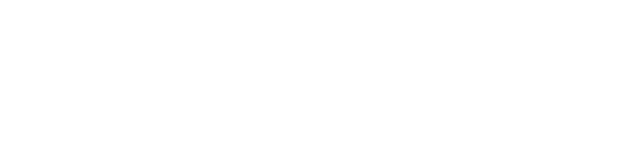
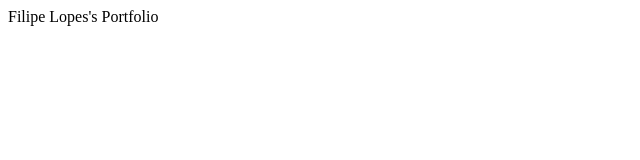
Before and after one commit to filipelopes2020/filipelopes.github.io, a plain HTML site: page index.html in a window 1280 px wide. Shown: the whole page, without its empty margins (0-640 px from the left). Drawn offline with Linux system fonts and the light colour scheme.

Commit message:
Update index.html

```diff
--- a/index.html
+++ b/index.html
@@ -6,6 +6,6 @@
     <title>Document</title>
 </head>
 <body>
-
+    Filipe Lopes's Portfolio
 </body>
 </html>
```
